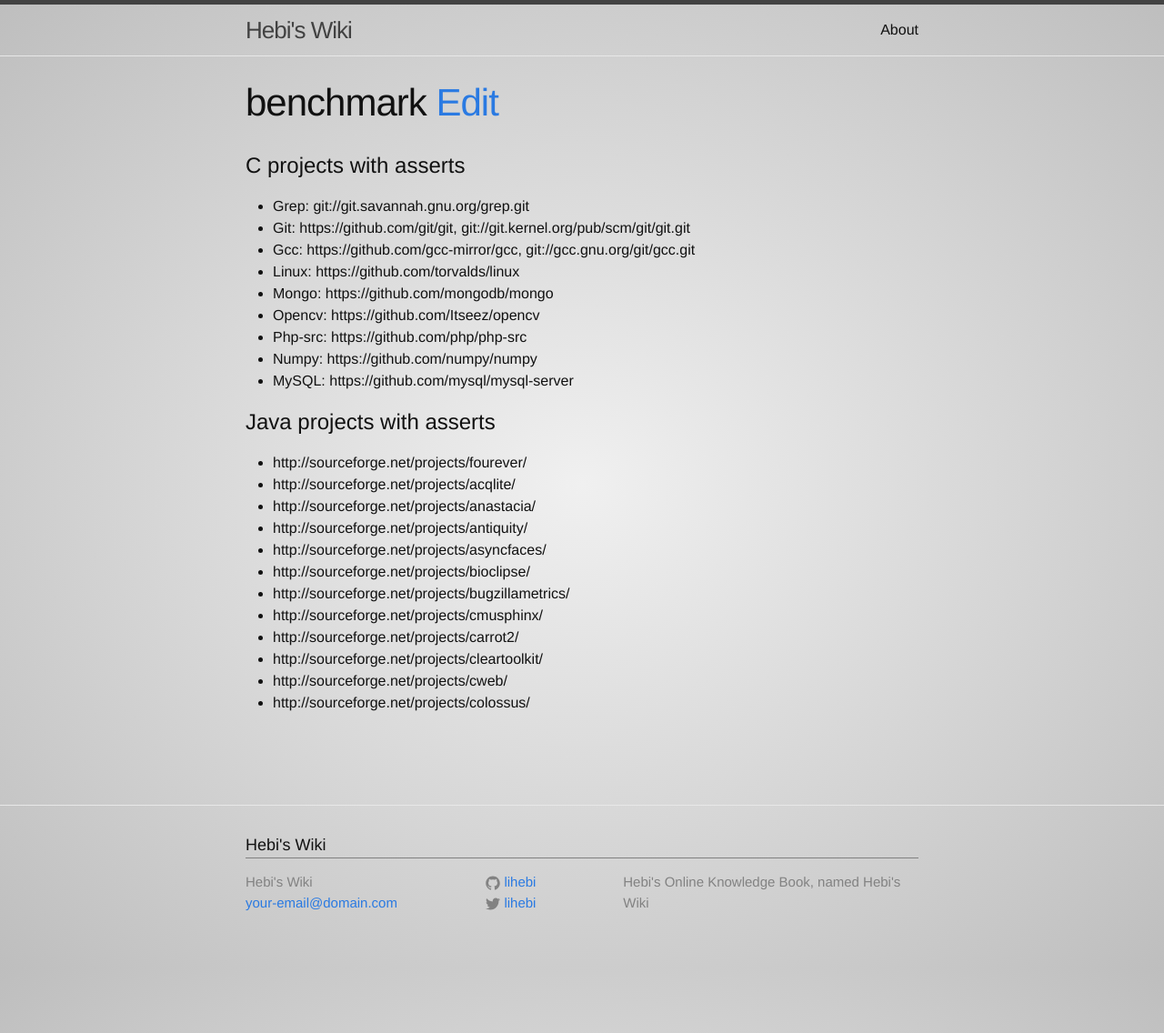
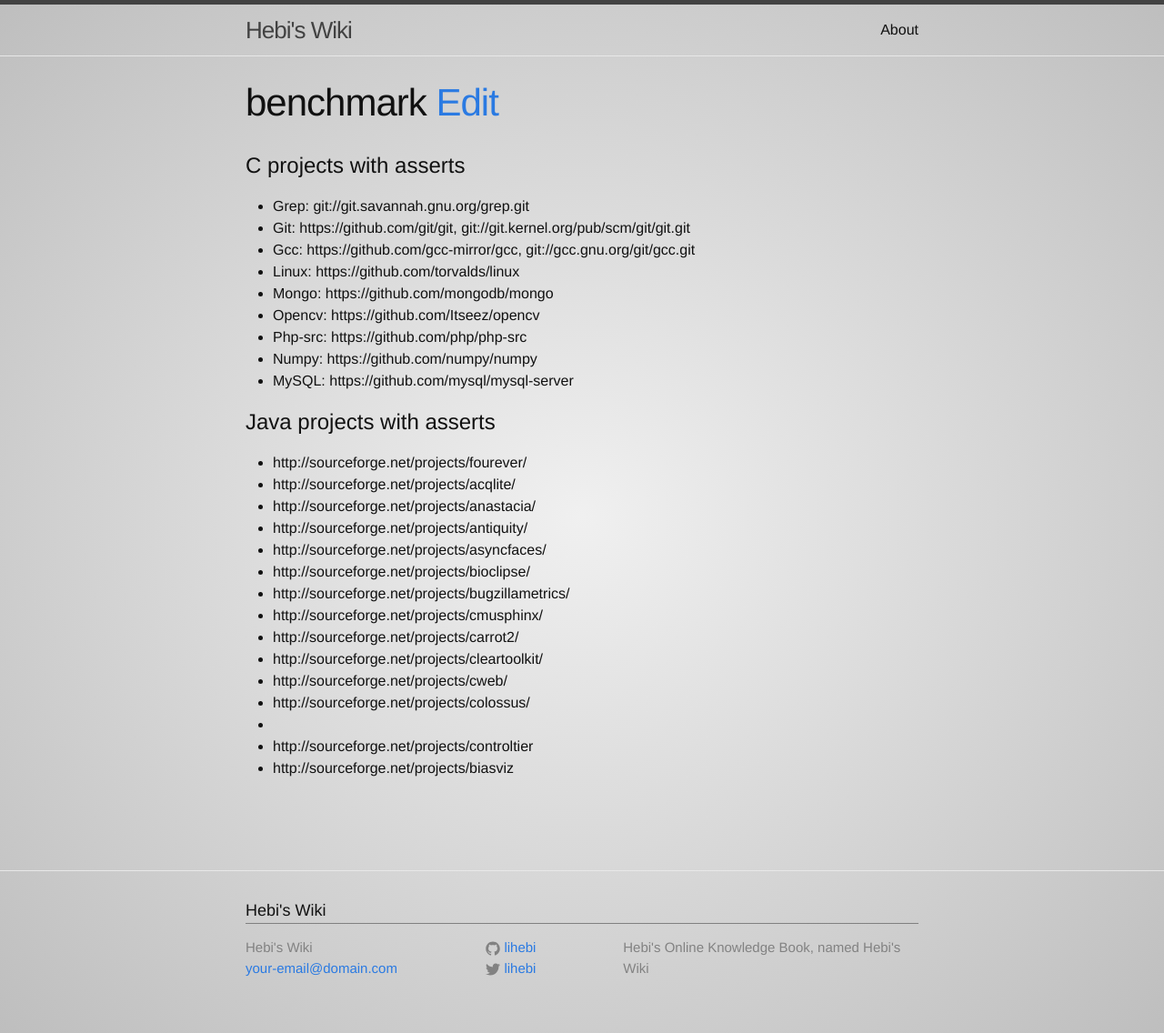
Before and after one commit to lihebi/wiki-old, a Jekyll site: the page built from _wiki/scholar/benchmark.md, in a window 1280 px wide. Shown: the whole page at 91% size. Built offline with Jekyll 4.4.1, drawn with Linux system fonts in a browser that asks for light colours; nearby versions of some CDN libraries; Markdown is read by kramdown in place of the engine named in the settings; a style sheet for code colours, icons or effects is not loaded; before the commit the page ends 1064 px from its top, so only the background shows below that; some of the changed lines change nothing that is shown.

Commit message:
Add 2 more from rdyer's boa query on Sep 2013 small

```diff
--- a/_wiki/scholar/benchmark.md
+++ b/_wiki/scholar/benchmark.md
@@ -29,3 +29,6 @@
 * http://sourceforge.net/projects/cleartoolkit/
 * http://sourceforge.net/projects/cweb/
 * http://sourceforge.net/projects/colossus/
+*
+* http://sourceforge.net/projects/controltier
+* http://sourceforge.net/projects/biasviz
```
